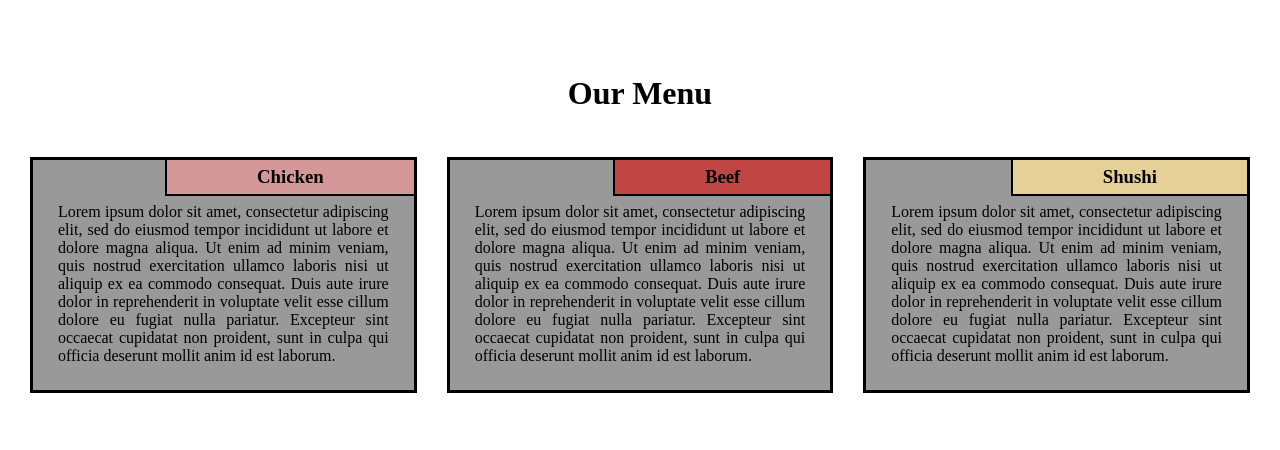
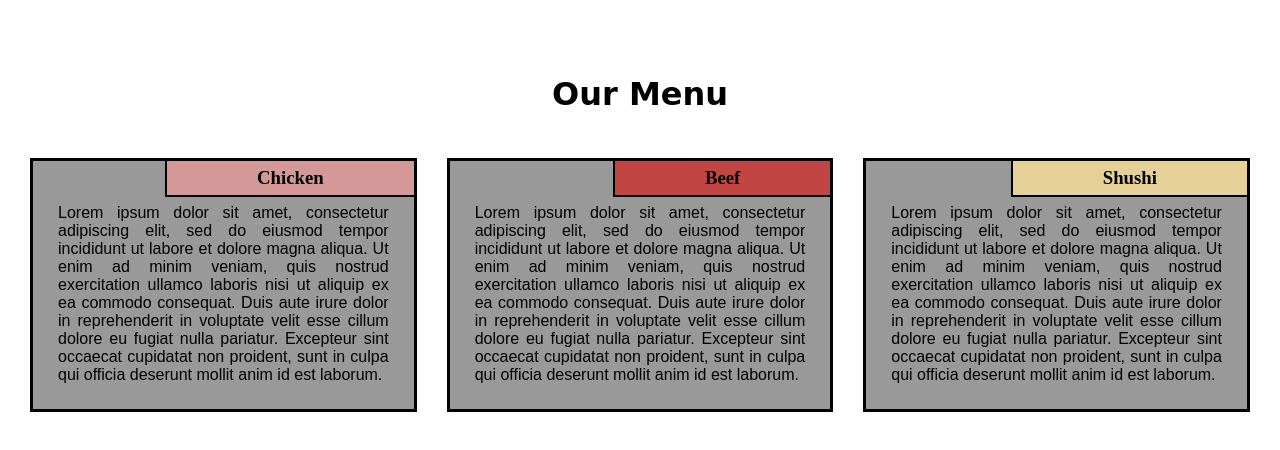
Before and after one commit to AnonymousKS/Coursera-Test, a plain HTML site: page module2_sol/index.html in a window 1280 px wide. Drawn offline with Linux system fonts and the light colour scheme.

Commit message:
Done again

```diff
--- a/module2_sol/css/style.css
+++ b/module2_sol/css/style.css
@@ -17,6 +17,7 @@ body {
 #General-Heading {
     text-align: center;
     margin-bottom: 30px;
+    font-family:cursive;
 }
 
 .container {
@@ -38,6 +39,7 @@ body {
     margin-top: 18px;
     text-align: justify;
     font-size: 100%;
+    font-family:sans-serif;
 }
 
 .Title {
```
